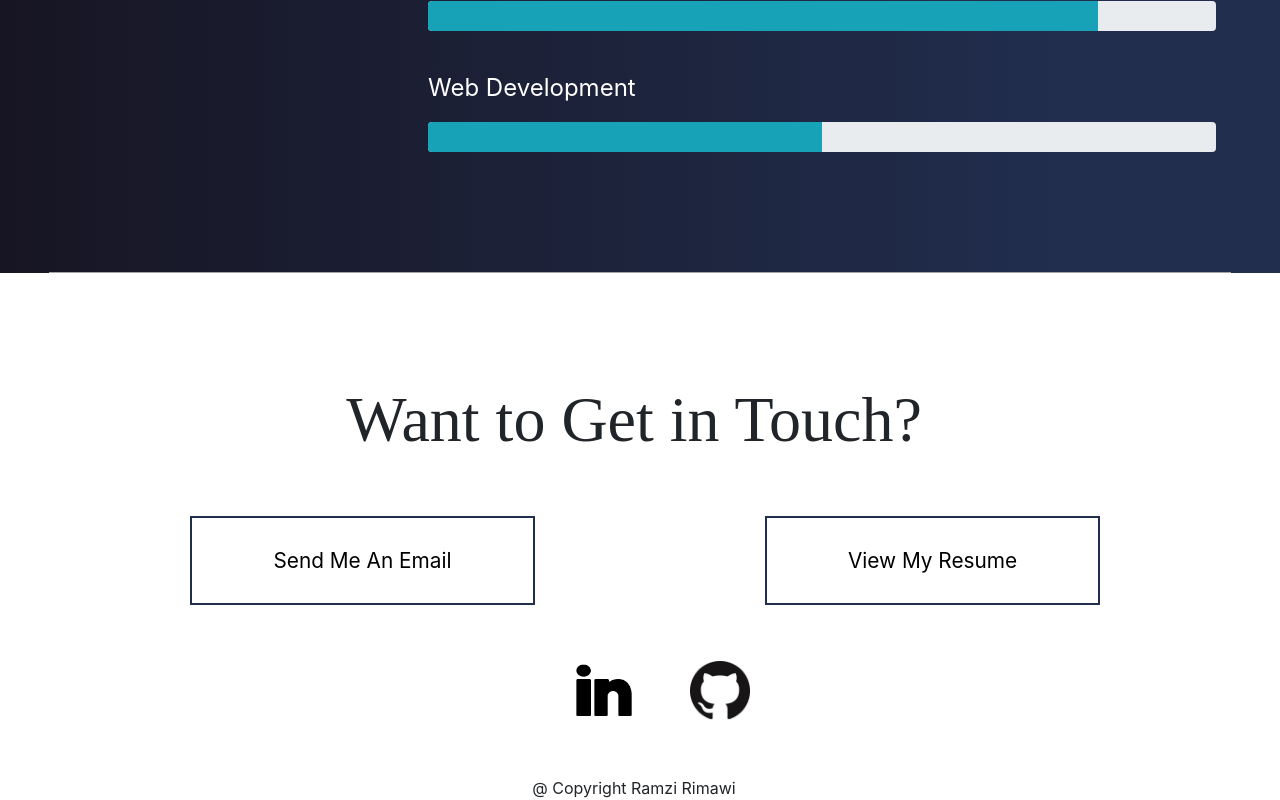
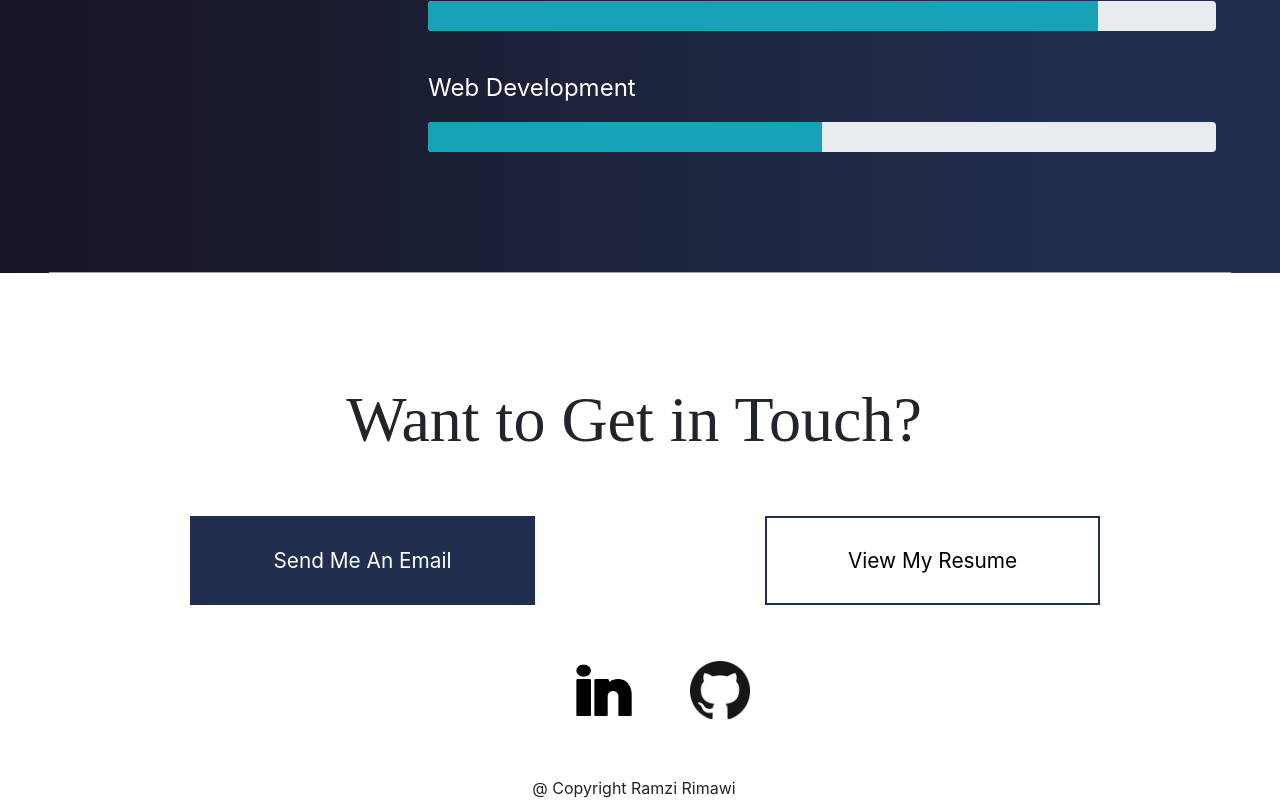
Before and after one commit to ramzir/ramzir.github.io, a React (Create React App) app: page / in a window 1280 px wide. In both pictures the pointer is over the button "Send Me An Email". Shown: the part 2729-3529 px from the top of the page. Built offline with nearby package versions, Linux system fonts and the light colour scheme; a web font is replaced by a local one.

Commit message:
linking and favicon

```diff
--- a/src/assets/stylesheets/App.scss
+++ b/src/assets/stylesheets/App.scss
@@ -336,6 +336,12 @@ body {
   margin-top: 8%;
   font-size: 1.3rem;
   background: white;
+  transition-duration: 0.5s;
+}
+
+.contactbuttons:hover {
+  background-color: rgba(33,46,78,1);
+  color: white;
 }
 
 .centered {
--- a/src/components/Contact.jsx
+++ b/src/components/Contact.jsx
@@ -9,14 +9,18 @@ export default () => (
         </h2>
         <div class="row centered">
             <div class="col">
+                <a href="mailto:rrimaw2@uic.com" target="_blank">
                     <button class="contactbuttons">
                         Send Me An Email
                     </button>
+                </a>
             </div>
             <div class="col">
+                <a href="ramziresume.pdf" target="_blank">
                     <button class="contactbuttons">
                         View My Resume
                     </button>
+                </a>
             </div>
         </div>
         <div class="row contacticons">
```
Also changed, not shown: 1 other file (tests, documents, lock files or other folders). Lines whose indentation alone changed are shown as unchanged.
